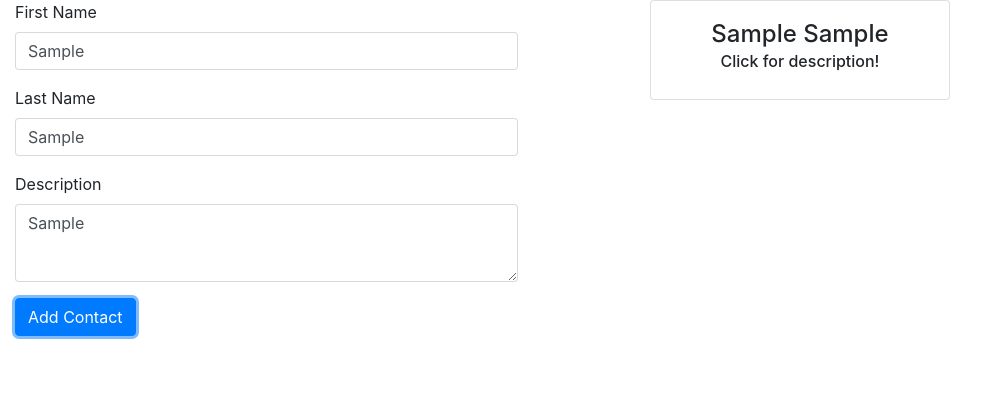
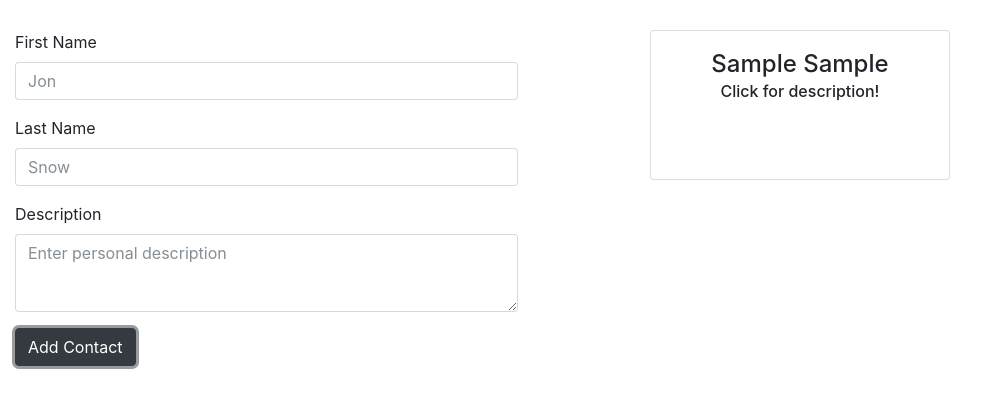
Before and after one commit to nmohel/contactCard, a plain HTML site: page index.html in a window 1280 px wide. Both pictures are taken after typing "Sample", "Sample", "Sample" into the empty fields and a click on the button "Add Contact". Shown: the whole page, without its empty margins (0-1001 px from the left). Drawn offline with nearby package versions, Linux system fonts and the light colour scheme.

Commit message:
Edited styling and fixed bug where form didn't clear after submitting

```diff
--- a/index.html
+++ b/index.html
@@ -28,7 +28,7 @@
                             <label for="description">Description</label>
                             <textarea rows="3" class="form-control" id="description" placeholder="Enter personal description"></textarea>
                         </div>
-                        <button type="submit" class="btn btn-primary">Add Contact</button>
+                        <button type="submit" class="btn btn-dark">Add Contact</button>
                     </form>
                 </div>
                 <div class="col-5" id="cardsContainer"></div>
--- a/script.js
+++ b/script.js
@@ -14,10 +14,11 @@ $(document).ready(function () {
                 </div>
             `
         );
-        $("#cardsContainer").on("click", ".card", function () {
-            let description = $(this).attr("my-description");
-            $(this).children(".card-body").html(`<p class="card-text">${description}</p>`);
+        $('form').find("input, textarea").val("");
+    });
+    $("#cardsContainer").on("click", ".card", function () {
+        let description = $(this).attr("my-description");
+        $(this).children(".card-body").html(`<p class="card-text">${description}</p>`);
 
-        })
-    });
+    })
 });
--- a/style.css
+++ b/style.css
@@ -1,6 +1,15 @@
 .card {
     width: 300px;
+    height: 150px;
+    margin-bottom: 30px;
 }
 .card-title, .card-subtitle {
     text-align: center;
 }
+.card-body {
+    padding-top: auto;
+    padding-bottom: auto;
+}
+.container-fluid {
+    padding: 30px;
+}
```
